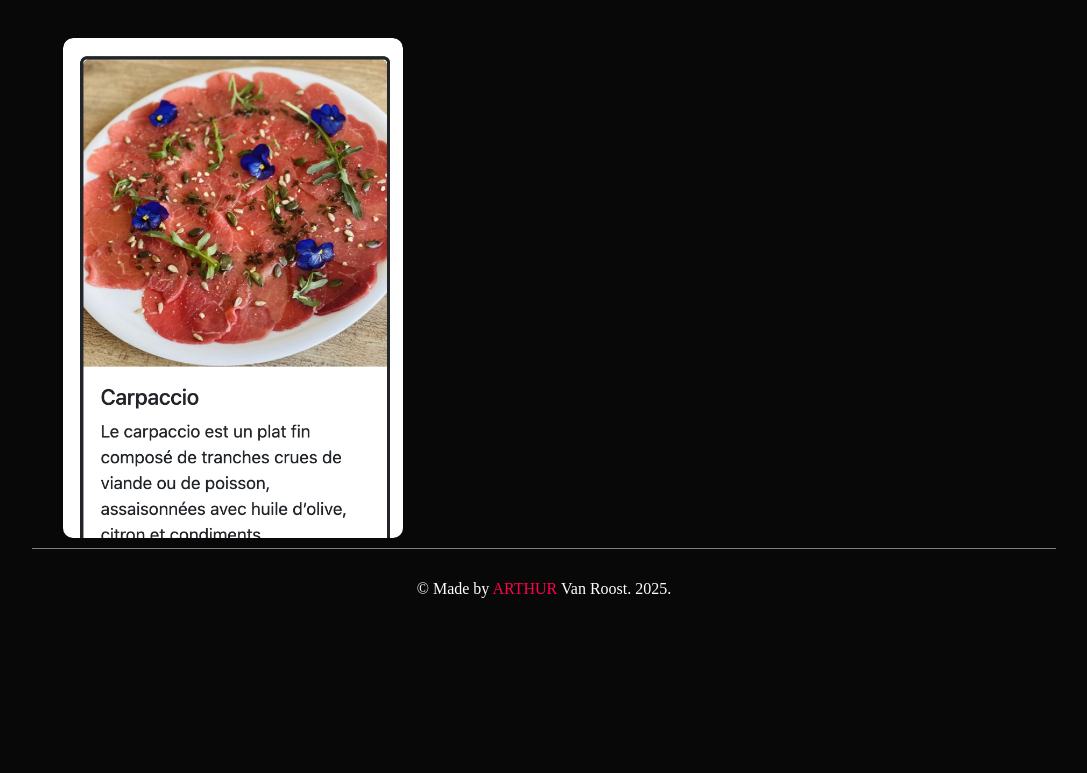
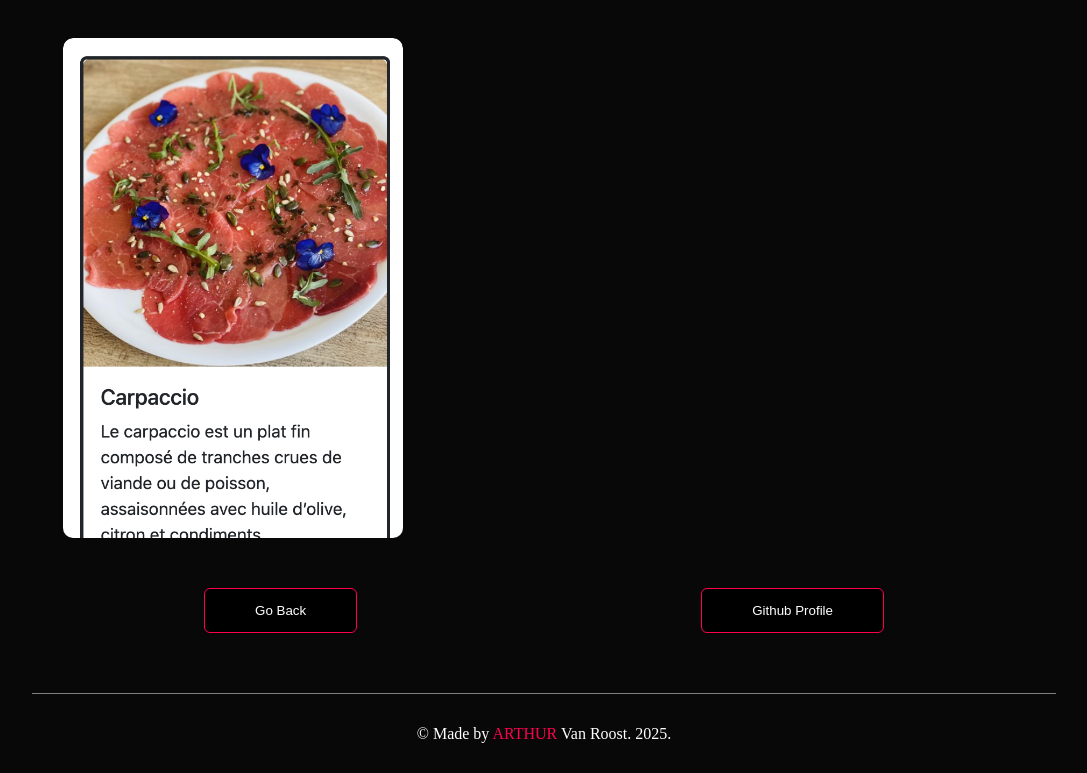
Before and after one commit to ArthurVRoost/PortfolioReact, a React (Vite) app: page /allProjects in a window 1280 px wide. Shown: the part 4109-4882 px from the top of the page, without its empty margins (96-1183 px from the left). Before the commit the page ends 4737 px from the top, so only its background shows below. Built offline with nearby package versions, Linux system fonts and the light colour scheme.

Commit message:
ajout btn back

```diff
--- a/src/pages/projets/AllProjects.jsx
+++ b/src/pages/projets/AllProjects.jsx
@@ -14,6 +14,8 @@ import TODO from '/src/assets/img/TODO.png'
 import YC from '/src/assets/img/Youcommunik.png'
 import { FontAwesomeIcon } from '@fortawesome/react-fontawesome';
 import { faArrowUpRightFromSquare } from '@fortawesome/free-solid-svg-icons';
+import { Link } from 'react-router-dom'
+
 export default function AllProjects() {
     return(
         <>
@@ -126,6 +128,10 @@ export default function AllProjects() {
                         </div>
                     </div>
                 </div>
+                <div className="btnPage1">
+                    <Link className='link' to="/"><button className='btn'>Go Back</button></Link>
+                    <Link className='link' to="https://github.com/ArthurVRoost"><button className='btn'>Github Profile</button></Link>
+                </div>
             </div>
         </section>
         </>
--- a/src/pages/projets/allprojects.css
+++ b/src/pages/projets/allprojects.css
@@ -0,0 +1,4 @@
+.btnPage1{
+    display: flex;
+    justify-content: space-around;
+}
```
